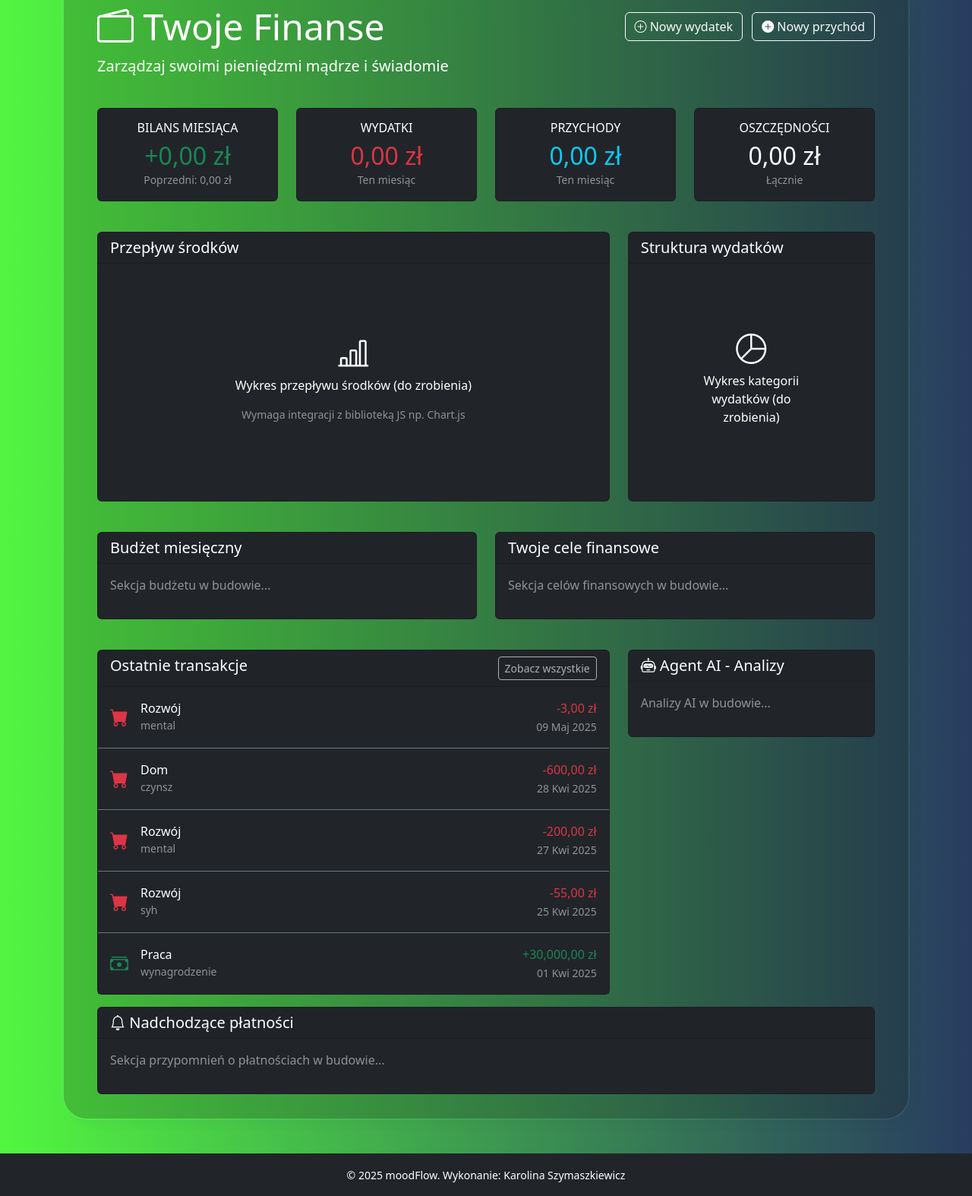
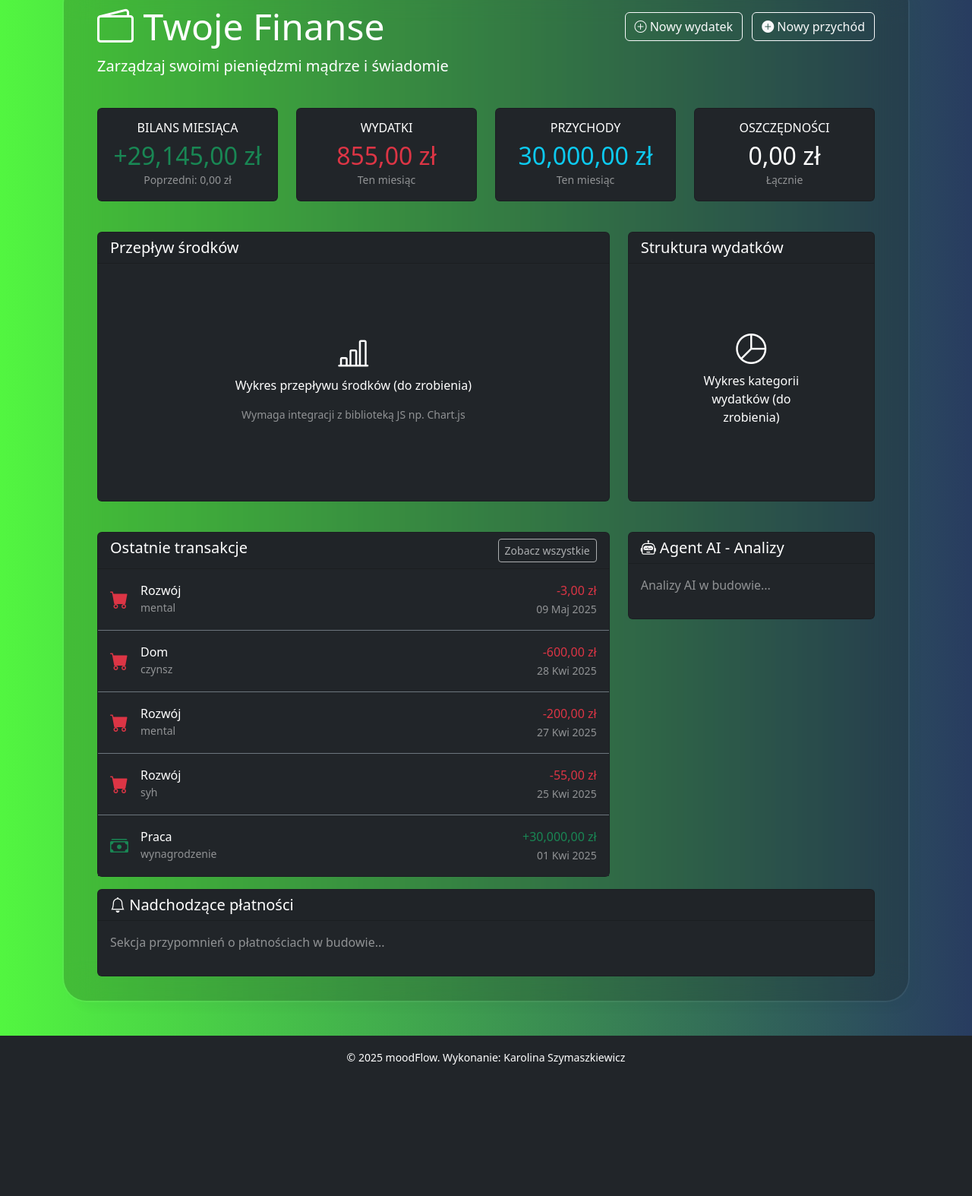
Before and after one commit to KarlaSz/MoodFlow-App, a Django app: page /finanse in a window 1280 px wide. Shown: the part 196-1770 px from the top of the page at 76% size. After the commit the page ends 1597 px from the top, so only its background shows below. Run offline with Django 5.2, Linux system fonts and the light colour scheme; a user stored in the database is signed in; data comes from the database, SQL or seed files in the repository; both versions use the stored data as it was after the commit.

Commit message:
expense and income improve endpoints and calcualtions

```diff
--- a/moodFlow/myapp/templates/myapp/finanse.html
+++ b/moodFlow/myapp/templates/myapp/finanse.html
@@ -33,11 +33,12 @@
                 <div class="card-body text-center">
                     <h6 class="text-uppercase mb-2">Bilans miesiąca</h6>
                     {# Dynamiczny bilans + kolor #}
+                    {# Używamy zmiennej summary.balance obliczonej w widoku #}
                     <h2 class="mb-0 {% if summary.balance >= 0 %}text-success{% else %}text-danger{% endif %}">
                         {% if summary.balance >= 0 %}+{% endif %}{{ summary.balance|floatformat:2|intcomma }} zł
                     </h2>
-                    {# Placeholder dla poprzedniego bilansu #}
-                    <small class="text-white-50">Poprzedni: {{ summary.previous_balance|floatformat:2 }} zł</small>
+                    {# Placeholder dla poprzedniego bilansu - bez zmian na razie #}
+                    <small class="text-white-50">Poprzedni: {{ summary.previous_balance|floatformat:2|intcomma }} zł</small>
                 </div>
             </div>
         </div>
@@ -46,6 +47,7 @@
                 <div class="card-body text-center">
                     <h6 class="text-uppercase mb-2">Wydatki</h6>
                     {# Dynamiczne wydatki #}
+                    {# Używamy zmiennej summary.expenses obliczonej w widoku #}
                     <h2 class="mb-0 text-danger">{{ summary.expenses|floatformat:2|intcomma }} zł</h2>
                     <small class="text-white-50">Ten miesiąc</small>
                 </div>
@@ -56,6 +58,7 @@
                 <div class="card-body text-center">
                     <h6 class="text-uppercase mb-2">Przychody</h6>
                     {# Dynamiczne przychody #}
+                    {# Używamy zmiennej summary.income obliczonej w widoku #}
                     <h2 class="mb-0 text-info">{{ summary.income|floatformat:2|intcomma }} zł</h2>
                     <small class="text-white-50">Ten miesiąc</small>
                 </div>
@@ -65,7 +68,7 @@
             <div class="card bg-dark text-white h-100">
                 <div class="card-body text-center">
                     <h6 class="text-uppercase mb-2">Oszczędności</h6>
-                    {# Placeholder dla oszczędności #}
+                     {# Placeholder dla oszczędności - bez zmian na razie #}
                     <h2 class="mb-0">{{ summary.savings|floatformat:2|intcomma }} zł</h2>
                     <small class="text-white-50">Łącznie</small>
                 </div>
@@ -108,31 +111,31 @@
         </div>
     </div>
 
-    <!-- Budżet i cele (Pozostają placeholderami na razie) -->
-    <div class="row mb-4">
-        <div class="col-md-6 mb-3">
-            <div class="card bg-dark text-white h-100">
-                <div class="card-header d-flex justify-content-between">
-                    <h5 class="mb-0">Budżet miesięczny</h5>
-                     </div>
-                <div class="card-body">
-                    <p class="text-white-50">Sekcja budżetu w budowie...</p>
-                    {# Tutaj w przyszłości pętla po `budgets` #}
-                 </div>
-            </div>
-        </div>
-        <div class="col-md-6 mb-3">
-            <div class="card bg-dark text-white h-100">
-                 <div class="card-header d-flex justify-content-between">
-                    <h5 class="mb-0">Twoje cele finansowe</h5>
-                     </div>
-                <div class="card-body">
-                     <p class="text-white-50">Sekcja celów finansowych w budowie...</p>
-                     {# Tutaj w przyszłości pętla po `goals` #}
-                </div>
-            </div>
-        </div>
-    </div>
+<!--    &lt;!&ndash; Budżet i cele (Pozostają placeholderami na razie) &ndash;&gt;-->
+<!--    <div class="row mb-4">-->
+<!--        <div class="col-md-6 mb-3">-->
+<!--            <div class="card bg-dark text-white h-100">-->
+<!--                <div class="card-header d-flex justify-content-between">-->
+<!--                    <h5 class="mb-0">Budżet miesięczny</h5>-->
+<!--                     </div>-->
+<!--                <div class="card-body">-->
+<!--                    <p class="text-white-50">Sekcja budżetu w budowie...</p>-->
+<!--                    {# Tutaj w przyszłości pętla po `budgets` #}-->
+<!--                 </div>-->
+<!--            </div>-->
+<!--        </div>-->
+<!--        <div class="col-md-6 mb-3">-->
+<!--            <div class="card bg-dark text-white h-100">-->
+<!--                 <div class="card-header d-flex justify-content-between">-->
+<!--                    <h5 class="mb-0">Twoje cele finansowe</h5>-->
+<!--                     </div>-->
+<!--                <div class="card-body">-->
+<!--                     <p class="text-white-50">Sekcja celów finansowych w budowie...</p>-->
+<!--                     {# Tutaj w przyszłości pętla po `goals` #}-->
+<!--                </div>-->
+<!--            </div>-->
+<!--        </div>-->
+<!--    </div>-->
 
     <!-- Najnowsze transakcje i AI Asystent -->
     <div class="row">
@@ -151,13 +154,14 @@
                              <div class="list-group-item bg-dark text-white border-secondary d-flex justify-content-between align-items-center py-3">
                                  <div class="d-flex align-items-center">
                                      <div class="me-3">
-                                    {# Dynamiczna ikona i kolor na podstawie typu #}
-                                    {% if tx.type == 'expense' %}
-                                        <i class="bi bi-cart-fill text-danger fs-4"></i> {# Domyślna ikona wydatku #}
+                                         {# Dynamiczna ikona na podstawie typu WEWNĘTRZNEGO #}
+                                         {% if tx.type == 'expense' %} {# Użyj 'expense' lub 'wydatek' - zależnie od modelu #}
+                                             <i class="bi bi-cart-fill text-danger fs-4"></i>
+                                         {% elif tx.type == 'income' %} {# Użyj 'income' lub 'przychod' - zależnie od modelu #}
+                                             <i class="bi bi-cash-stack text-success fs-4"></i>
                                          {% else %}
-                                        <i class="bi bi-cash-stack text-success fs-4"></i> {# Domyślna ikona przychodu #}
+                                             <i class="bi bi-question-circle fs-4"></i> {# Ikona dla nieznanego typu #}
                                          {% endif %}
-                                    {# W przyszłości można dodać mapowanie ikon na kategorie #}
                                      </div>
                                      <div>
                                          <h6 class="mb-0">{{ tx.category.name|default:"Bez kategorii" }}</h6>
@@ -165,13 +169,11 @@
                                      </div>
                                  </div>
                                  <div class="text-end">
-                                {# Kwota z odpowiednim kolorem i znakiem #}
-                                <div class="{% if tx.type == 'expense' %}text-danger{% else %}text-success{% endif %}">
-                                    {% if tx.type == 'expense' %}-{% else %}+{% endif %}{{ tx.amount|floatformat:2|intcomma }} zł
+                                     {# Logika wyświetlania kwoty - plus/minus #}
+                                     <div class="{% if tx.type == 'expense' %}text-danger{% elif tx.type == 'income' %}text-success{% endif %}">
+                                         {% if tx.type == 'expense' %}-{% elif tx.type == 'income' %}+{% endif %}{{ tx.amount|floatformat:2|intcomma }} zł
                                      </div>
-                                {# Data transakcji #}
                                      <small class="text-white-50">{{ tx.date|date:"d M Y" }}</small>
-                                {# Można dodać przyciski edycji/usuwania później #}
                                  </div>
                              </div>
                         {% empty %}
@@ -190,7 +192,6 @@
                  </div>
                 <div class="card-body">
                     <p class="text-white-50">Analizy AI w budowie...</p>
-                     {# Statyczne dane AI na razie zostają #}
                  </div>
             </div>
         </div>
--- a/moodFlow/myapp/views.py
+++ b/moodFlow/myapp/views.py
@@ -508,127 +508,121 @@ def finance(request):
     current_month = today.month
     current_year = today.year
 
-    # 1. Pobierz ostatnie transakcje (np. 5)
-    recent_transactions = Transaction.objects.filter(user=user).order_by('-date', '-created_at')[:5]
+    # 1. Pobierz ostatnie transakcje (np. 10) - bez zmian
+    recent_transactions = Transaction.objects.filter(user=user).order_by('-date', '-created_at')[:10]
 
-    # 2. Oblicz podsumowanie miesiąca
+    # 2. Oblicz podsumowanie BIEŻĄCEGO miesiąca
+    #    Filtrujemy transakcje użytkownika z bieżącego roku i miesiąca
     monthly_transactions = Transaction.objects.filter(
         user=user,
         date__year=current_year,
         date__month=current_month
     )
 
-    monthly_income_sum = monthly_transactions.filter(type='przychod').aggregate(total=Sum('amount'))['total'] or Decimal('0.00')
-    monthly_expenses_sum = monthly_transactions.filter(type='wydatek').aggregate(total=Sum('amount'))['total'] or Decimal('0.00')
+    #    Obliczamy sumę przychodów dla bieżącego miesiąca
+    #    Używamy 'income' jako wewnętrznej nazwy typu (zgodnie z sugestią w komentarzu modelu)
+    #    Jeśli Twój model używa 'przychod', zmień 'income' na 'przychod' poniżej.
+    monthly_income_sum = monthly_transactions.filter(type='income').aggregate(
+        total=Sum('amount')
+    )['total'] or Decimal('0.00') # aggregate zwraca słownik {'total': suma}, .get('total') lub ['total'] da wartość lub None
+
+    #    Obliczamy sumę wydatków dla bieżącego miesiąca
+    #    Używamy 'expense' jako wewnętrznej nazwy typu.
+    #    Jeśli Twój model używa 'wydatek', zmień 'expense' na 'wydatek' poniżej.
+    monthly_expenses_sum = monthly_transactions.filter(type='expense').aggregate(
+        total=Sum('amount')
+    )['total'] or Decimal('0.00')
+
+    #    Obliczamy bilans dla bieżącego miesiąca
     monthly_balance = monthly_income_sum - monthly_expenses_sum
 
-    # Przygotuj dane dla podsumowania - na razie bez poprzedniego miesiąca i oszczędności
+    # Przygotuj dane dla podsumowania
     summary_data = {
         'balance': monthly_balance,
         'expenses': monthly_expenses_sum,
         'income': monthly_income_sum,
-        'savings': Decimal('0.00'), # Placeholder - do dodania później
-        'previous_balance': Decimal('0.00'), # Placeholder - do dodania później
+        'savings': Decimal('0.00'), # Placeholder - logika oszczędności do dodania później
+        'previous_balance': Decimal('0.00'), # Placeholder - logika bilansu poprzedniego miesiąca do dodania później
     }
 
-    # 3. Przygotuj dane dla budżetu (placeholder - do dodania później)
-    budget_data = [] # Pusta lista na razie
+    # 3. Przygotuj dane dla budżetu (placeholder)
+    budget_data = []
 
-    # 4. Przygotuj dane dla celów (placeholder - do dodania później)
-    goals_data = [] # Pusta lista na razie
+    # 4. Przygotuj dane dla celów (placeholder)
+    goals_data = []
 
-    # 5. Przygotuj dane dla nadchodzących płatności (placeholder - do dodania później)
-    upcoming_payments_data = [] # Pusta lista na razie
+    # 5. Przygotuj dane dla nadchodzących płatności (placeholder)
+    upcoming_payments_data = []
 
+    # Kontekst przekazywany do szablonu
     context = {
         'recent_transactions': recent_transactions,
-        'summary': summary_data,
-        'budgets': budget_data, # Przekaż puste listy/placeholdery
+        'summary': summary_data,  # Przekazujemy obliczone podsumowanie
+        'budgets': budget_data,
         'goals': goals_data,
         'upcoming_payments': upcoming_payments_data,
-        'year': datetime.now().year # Z global_context, ale dla pewności
+        # 'year' jest już w global_context, ale można zostawić dla pewności
+        'year': today.year
     }
     return render(request, "myapp/finanse.html", context)
 
+# --- Upewnij się, że typy w add_transaction pasują do modelu ---
 @login_required
 def add_transaction(request, transaction_type):
-    # ----- DODAJ TEN PRINT -----
-    print(f"--- [DEBUG] Wszedłem do add_transaction --- Typ URL: {transaction_type}, Metoda: {request.method}")
-    # ---------------------------
-
+    # transaction_type pochodzi z URL ('przychod' lub 'wydatek')
     user = request.user
 
+    # Mapa typów z URL na typy wewnętrzne używane w modelu
+    # Upewnij się, że klucze ('przychod', 'wydatek') pasują do Twoich URL patterns,
+    # a wartości ('income', 'expense') pasują do wartości pola 'type' w modelu Transaction.
     type_mapping = {
-        'przychod': 'income',
-        'wydatek': 'expense',
+        'przychod': 'income',  # Polski URL -> Angielski typ w modelu
+        'wydatek': 'expense', # Polski URL -> Angielski typ w modelu
     }
     internal_transaction_type = type_mapping.get(transaction_type)
 
+    # Sprawdzenie, czy typ z URL jest poprawny
     if not internal_transaction_type:
-        print(f"--- [DEBUG] BŁĄD: Nieprawidłowy typ transakcji w URL: {transaction_type}") # Dodaj logowanie błędu
+        print(f"--- [DEBUG] BŁĄD: Nieprawidłowy typ transakcji w URL: {transaction_type}")
         raise Http404(f"Nieprawidłowy typ transakcji w URL: {transaction_type}")
 
-    type_display_name = dict(TYPE_CHOICES).get(internal_transaction_type, internal_transaction_type.capitalize())
+    # Pobranie przyjaznej nazwy typu do wyświetlenia (np. "Przychód", "Wydatek")
+    # Zakładając, że TYPE_CHOICES w modelu Transaction wygląda tak: [('expense', 'Wydatek'), ('income', 'Przychód')]
+    # Jeśli jest inaczej, dostosuj `TYPE_CHOICES` poniżej lub zaimportuj z models.py
+    try:
+        # Zaimportuj TYPE_CHOICES z models.py jeśli tam są zdefiniowane
+        from .models import TYPE_CHOICES
+        type_display_name = dict(TYPE_CHOICES).get(internal_transaction_type, internal_transaction_type.capitalize())
+    except (ImportError, NameError):
+        # Fallback, jeśli nie można zaimportować TYPE_CHOICES
+        type_display_name = transaction_type.capitalize() # Użyje 'Przychod' lub 'Wydatek' z URL
 
     if request.method == 'POST':
-        # ----- DODAJ TEN PRINT -----
-        print(f"--- [DEBUG] Przetwarzam POST w add_transaction ---")
-        print("--- [DEBUG] Dane POST:", request.POST)
-        # ---------------------------
-
         form = TransactionForm(request.POST, user=user, transaction_type=internal_transaction_type)
-
-        # ----- DODAJ TEN PRINT PRZED is_valid -----
-        print(f"--- [DEBUG] Instancja formularza utworzona. Sprawdzam is_valid()... ---")
-        # ----------------------------------------
-
         if form.is_valid():
-            print("--- [DEBUG] Formularz JEST PRAWIDŁOWY. Zapisywanie... ---")
             try:
                 transaction = form.save(commit=False)
                 transaction.user = user
+                # Ustawiamy typ transakcji na podstawie wewnętrznego typu ('income'/'expense')
                 transaction.type = internal_transaction_type
                 transaction.save()
-                print("--- [DEBUG] Transakcja zapisana. Przekierowanie na 'finance'. ---")
-                # messages.success(request, f"Dodano {type_display_name.lower()}!") # Możesz odkomentować, jeśli chcesz komunikaty
+                print(f"--- [DEBUG] Zapisano transakcję typu: {internal_transaction_type}")
+                # messages.success(request, f"Dodano {type_display_name.lower()}!") # Opcjonalny komunikat
                 return redirect('finance')
             except Exception as e:
-                # Złap potencjalne błędy przy zapisie
                 print(f"--- [DEBUG] BŁĄD podczas ZAPISU transakcji: {e} ---")
-                # Tutaj możesz dodać komunikat błędu dla użytkownika, jeśli chcesz
-                # messages.error(request, "Wystąpił nieoczekiwany błąd podczas zapisywania transakcji.")
-                # Renderuj stronę ponownie z błędem (lub przekieruj z komunikatem)
-                context = {
-                    'form': form, # Przekaż formularz z danymi, które użytkownik wprowadził
-                    'type_display': type_display_name,
-                    'transaction_type_from_url': transaction_type,
-                    'error_message': 'Wystąpił błąd podczas zapisu. Spróbuj ponownie.' # Prosty komunikat
-                }
-                return render(request, 'myapp/add_transaction.html', context)
+                # Można dodać logowanie błędu lub komunikat dla użytkownika
+                form.add_error(None, "Wystąpił nieoczekiwany błąd podczas zapisu transakcji.") # Błąd ogólny formularza
+        else:
+            print(f"--- [DEBUG] Formularz NIE JEST PRAWIDŁOWY (typ: {internal_transaction_type}) ---")
+            print("--- [DEBUG] Błędy formularza:\n", form.errors.as_json()) # .as_json() jest często bardziej czytelne
+    else: # GET request
+        form = TransactionForm(user=user, transaction_type=internal_transaction_type)
+        print(f"--- [DEBUG] Tworzę formularz dla GET, typ: {internal_transaction_type}")
 
-        else:
-            # ----- ZMODYFIKOWANY PRINT DLA BŁĘDÓW -----
-            print(f"--- [DEBUG] Formularz NIE JEST PRAWIDŁOWY (typ: {transaction_type}) ---")
-            # Użyj form.errors.as_text() dla czytelniejszego formatu w konsoli
-            print("--- [DEBUG] Błędy formularza:\n", form.errors.as_text())
-            # ------------------------------------------
-    else: # GET request
-        print(f"--- [DEBUG] Przetwarzam GET w add_transaction ---") # Print dla GET
-        form = TransactionForm(user=user, transaction_type=internal_transaction_type)
-        # Sprawdźmy, czy kategorie są ładowane poprawnie w GET
-        print(f"--- [DEBUG] Kategorie załadowane do formularza (GET): {form.fields['category'].queryset.count()} sztuk ---")
-
-
-    # Przygotuj kontekst, również w przypadku błędu zapisu w bloku try/except powyżej
-    if 'context' not in locals(): # Jeśli kontekst nie został utworzony w bloku except
-        context = {
-            'form': form, # Przekaż formularz (pusty dla GET, z błędami dla POST)
-            'type_display': type_display_name,
-            'transaction_type_from_url': transaction_type,
-        }
-        # Dodaj błędy do kontekstu, aby można je było wyświetlić w szablonie
-        if request.method == 'POST' and not form.is_valid():
-             context['form_errors'] = form.errors # Przekaż błędy do szablonu
-
-    print(f"--- [DEBUG] Renderuję szablon add_transaction.html ---") # Print przed renderowaniem
+    context = {
+        'form': form,
+        'type_display': type_display_name,
+        'transaction_type_from_url': transaction_type, # Potrzebne do warunków w szablonie add_transaction.html
+    }
     return render(request, 'myapp/add_transaction.html', context)
```
Also changed, not shown: moodFlow/db.sqlite3, moodFlow/myapp/templates/myapp/add_transaction.html (indentation only). Lines whose indentation alone changed are shown as unchanged.
